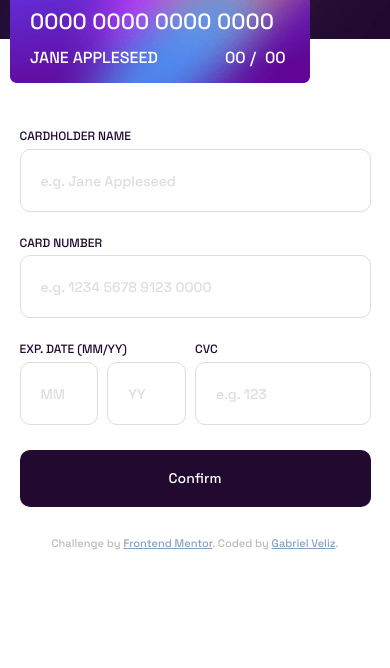
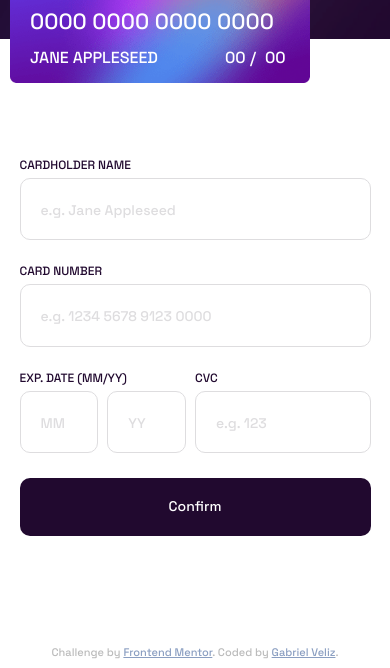
Before and after one commit to gabrielveliz/interactive-card-details-form, a plain HTML site: page index.html in a window 390 px wide. Shown: the part 261-929 px from the top of the page. Before the commit the page ends 844 px from the top, so only its background shows below. Drawn offline with Linux system fonts and the light colour scheme.

Commit message:
Update style.css

```diff
--- a/css/style.css
+++ b/css/style.css
@@ -155,6 +155,7 @@ input:focus{
 
         .formulario{
             width: 90%;
+            margin: 10rem auto;
         }
 
 
```
